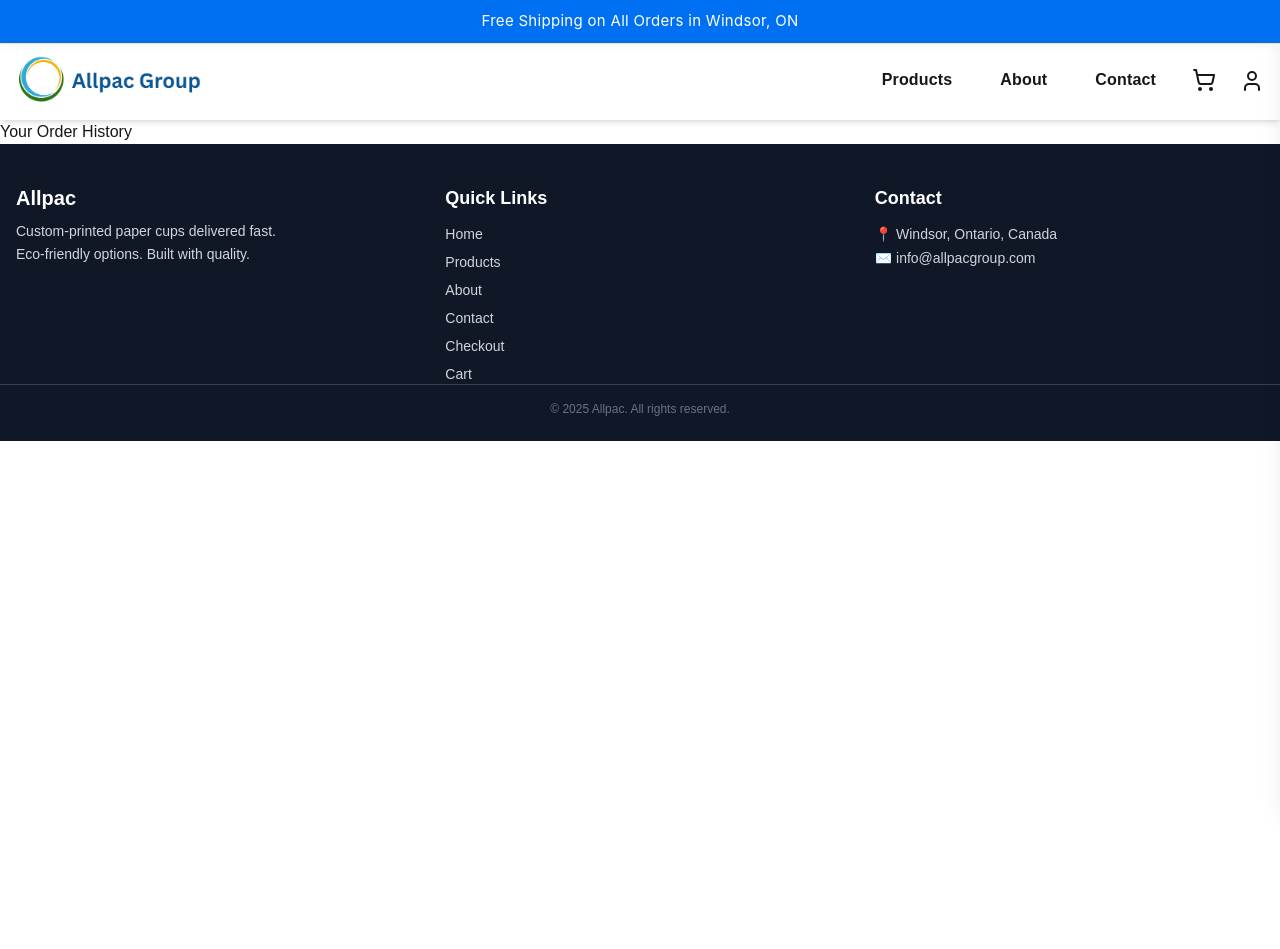
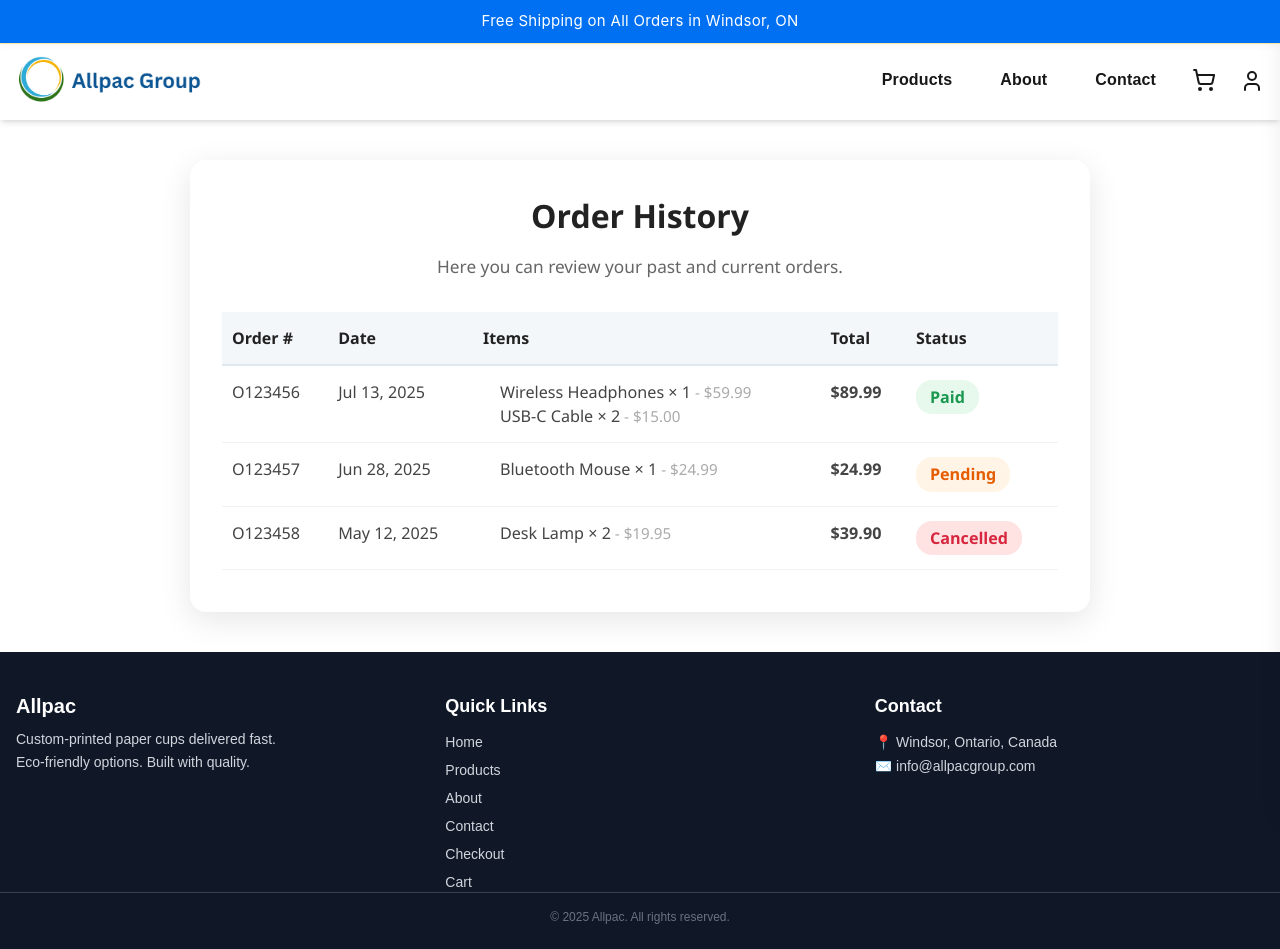
Before and after one commit to Emadedin1/allpacstore, a Next.js app: page /order-history in a window 1280 px wide. Before the commit the page ends 800 px from the top, so only its background shows below. Built offline with nearby package versions, Linux system fonts and the light colour scheme; sample sign-in values are in the browser's storage.

Commit message:
Update page.jsx

```diff
--- a/src/app/order-history/page.jsx
+++ b/src/app/order-history/page.jsx
@@ -1,23 +1,201 @@
 "use client";
 
-import { useEffect } from "react";
+import React, { useEffect, useState } from "react";
 import { useRouter } from "next/navigation";
+
+const styles = {
+  wrapper: {
+    maxWidth: 900,
+    margin: "40px auto",
+    padding: "32px",
+    background: "#fff",
+    borderRadius: "16px",
+    boxShadow: "0 8px 32px rgba(0,0,0,0.10)",
+    fontFamily: "Segoe UI, Roboto, Arial, sans-serif",
+  },
+  title: {
+    fontSize: "2rem",
+    fontWeight: 700,
+    marginBottom: 14,
+    color: "#222",
+    textAlign: "center",
+  },
+  desc: {
+    marginBottom: 32,
+    color: "#666",
+    textAlign: "center",
+    fontSize: "1.08rem",
+  },
+  table: {
+    width: "100%",
+    borderCollapse: "collapse",
+    marginBottom: 10,
+  },
+  th: {
+    background: "#f4f7fa",
+    color: "#222",
+    padding: "14px 10px",
+    fontWeight: 600,
+    borderBottom: "2px solid #e2e8f0",
+    textAlign: "left",
+  },
+  tr: {
+    borderBottom: "1px solid #f2f2f2",
+    transition: "background 0.2s",
+  },
+  td: {
+    padding: "14px 10px",
+    fontSize: "1.01rem",
+    color: "#444",
+    verticalAlign: "top",
+  },
+  status: {
+    padding: "5px 14px",
+    borderRadius: "16px",
+    fontWeight: 600,
+    display: "inline-block",
+  },
+  statusPaid: {
+    background: "#e7f9ed",
+    color: "#1a9850",
+  },
+  statusPending: {
+    background: "#fff4e5",
+    color: "#e65c00",
+  },
+  statusCancelled: {
+    background: "#ffe3e3",
+    color: "#d7263d",
+  },
+  empty: {
+    padding: "40px",
+    color: "#bbb",
+    textAlign: "center",
+    fontSize: "1.1rem",
+    fontStyle: "italic",
+  },
+  ordersContainer: {
+    overflowX: "auto",
+  },
+};
+
+function formatDate(dateString) {
+  const date = new Date(dateString);
+  return date.toLocaleDateString(undefined, { year: "numeric", month: "short", day: "numeric" });
+}
+
+function getStatusStyle(status) {
+  if (status === "Paid") return { ...styles.status, ...styles.statusPaid };
+  if (status === "Pending") return { ...styles.status, ...styles.statusPending };
+  if (status === "Cancelled") return { ...styles.status, ...styles.statusCancelled };
+  return styles.status;
+}
+
+// MOCK DATA - replace with API call!
+const MOCK_ORDERS = [
+  {
+    id: "O123456",
+    date: "2025-07-13T15:30:00Z",
+    total: 89.99,
+    status: "Paid",
+    items: [
+      { name: "Wireless Headphones", qty: 1, price: 59.99 },
+      { name: "USB-C Cable", qty: 2, price: 15 },
+    ],
+  },
+  {
+    id: "O123457",
+    date: "2025-06-28T18:00:00Z",
+    total: 24.99,
+    status: "Pending",
+    items: [
+      { name: "Bluetooth Mouse", qty: 1, price: 24.99 },
+    ],
+  },
+  {
+    id: "O123458",
+    date: "2025-05-12T12:20:00Z",
+    total: 39.90,
+    status: "Cancelled",
+    items: [
+      { name: "Desk Lamp", qty: 2, price: 19.95 },
+    ],
+  },
+];
 
 export default function OrderHistoryPage() {
   const router = useRouter();
+  const [orders, setOrders] = useState(null);
 
   useEffect(() => {
     const token = localStorage.getItem("token");
     if (!token) {
-      router.replace("/login"); // Redirect to login if not logged in
+      router.replace("/login");
+    } else {
+      // TODO: Replace with real API call!
+      setTimeout(() => {
+        setOrders(MOCK_ORDERS);
+      }, 500);
+      // Example for real API:
+      // fetch("/api/orders", { headers: { Authorization: "Bearer " + token } })
+      //   .then(res => res.json())
+      //   .then(data => setOrders(data.orders))
+      //   .catch(() => setOrders([]));
     }
-    // else, you can fetch orders here
   }, [router]);
 
   return (
-    <div>
-      <h1>Your Order History</h1>
-      {/* Later: Show orders here */}
+    <div style={styles.wrapper}>
+      <div style={styles.title}>Order History</div>
+      <div style={styles.desc}>
+        Here you can review your past and current orders.
+      </div>
+      <div style={styles.ordersContainer}>
+        {!orders ? (
+          <div style={styles.empty}>Loading...</div>
+        ) : orders.length === 0 ? (
+          <div style={styles.empty}>You have not placed any orders yet.</div>
+        ) : (
+          <table style={styles.table}>
+            <thead>
+              <tr>
+                <th style={styles.th}>Order #</th>
+                <th style={styles.th}>Date</th>
+                <th style={styles.th}>Items</th>
+                <th style={styles.th}>Total</th>
+                <th style={styles.th}>Status</th>
+              </tr>
+            </thead>
+            <tbody>
+              {orders.map((order) => (
+                <tr key={order.id} style={styles.tr}>
+                  <td style={styles.td}>{order.id}</td>
+                  <td style={styles.td}>{formatDate(order.date)}</td>
+                  <td style={styles.td}>
+                    <ul style={{ paddingLeft: 17, margin: 0 }}>
+                      {order.items.map((item, i) => (
+                        <li key={i}>
+                          <span style={{ fontWeight: 500 }}>{item.name}</span>
+                          {" × "}{item.qty}
+                          <span style={{ color: "#aaa", fontSize: "0.94em" }}>
+                            {" "}- ${item.price.toFixed(2)}
+                          </span>
+                        </li>
+                      ))}
+                    </ul>
+                  </td>
+                  <td style={styles.td}>
+                    <span style={{ fontWeight: 600 }}>${order.total.toFixed(2)}</span>
+                  </td>
+                  <td style={styles.td}>
+                    <span style={getStatusStyle(order.status)}>{order.status}</span>
+                  </td>
+                </tr>
+              ))}
+            </tbody>
+          </table>
+        )}
+      </div>
     </div>
   );
 }
```
